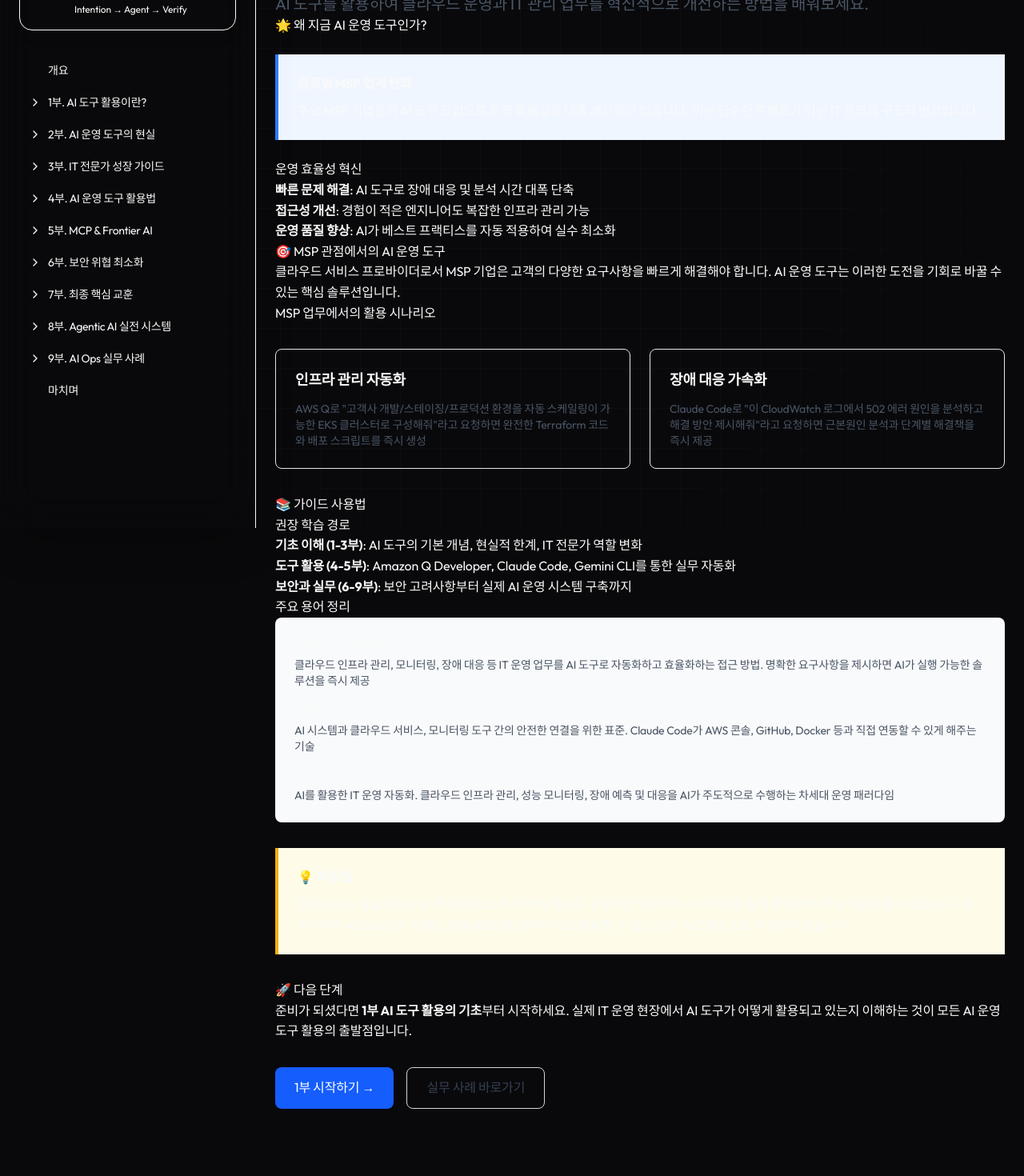
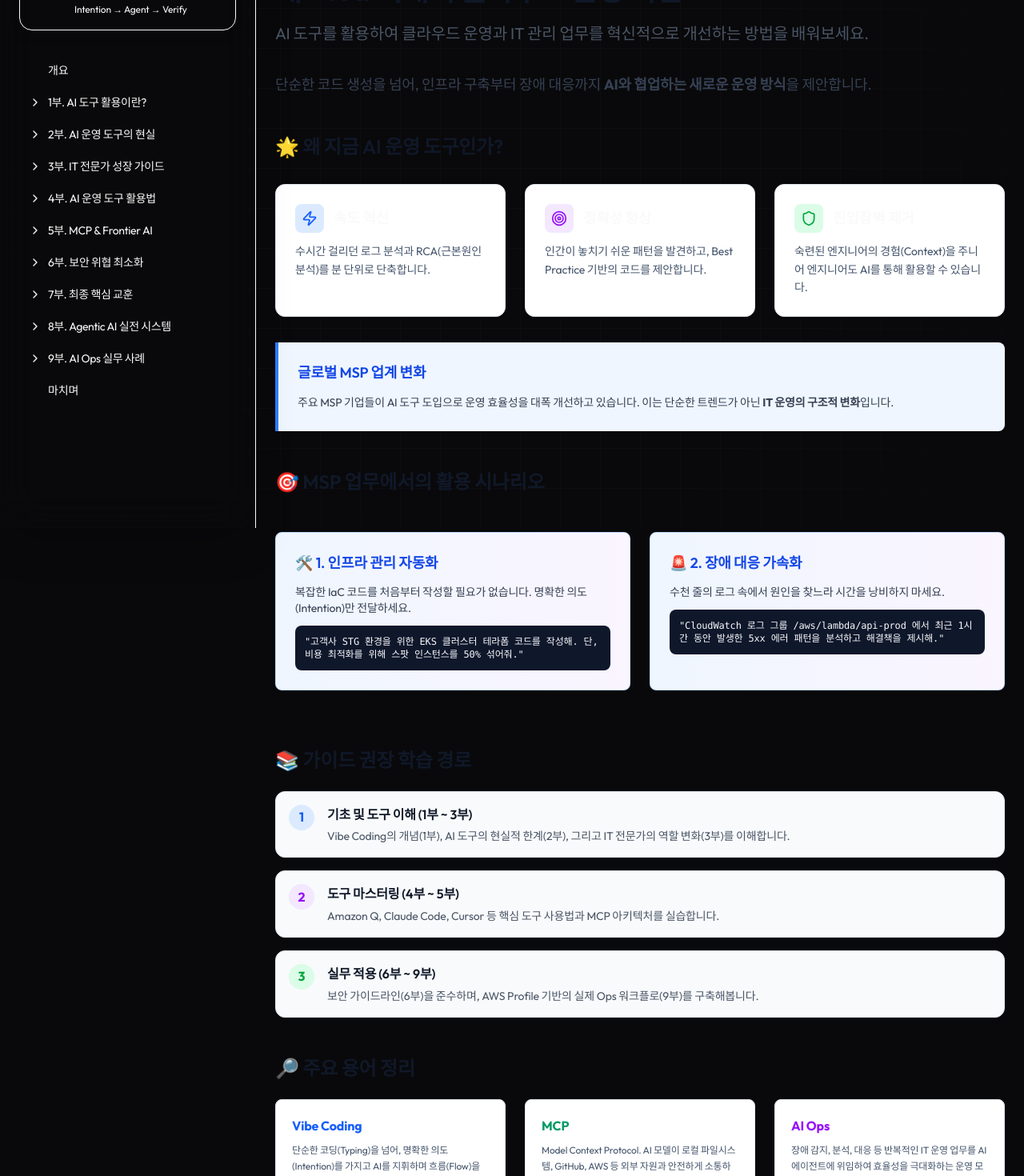
Before and after one commit to ryong-git/ai-coding-guide, a Next.js app: page /overview in a window 1280 px wide. Shown: the part 140-1610 px from the top of the page at 80% size. Before the commit the page ends 1558 px from the top, so only its background shows below. Built offline with nearby package versions, Linux system fonts and the light colour scheme.

Commit message:
docs: redesign overview page layout

```diff
--- a/src/app/overview/page.tsx
+++ b/src/app/overview/page.tsx
@@ -1,119 +1,157 @@
+import Link from "next/link";
+import { ArrowRight, Zap, Target, Shield, Layers } from "lucide-react";
+import { PageTitle, SectionTitle, SubsectionTitle, Lead, Paragraph } from "@/components/ui/typography";
+import { InfoBox, FeatureBox } from "@/components/ui/info-box";
+
 export default function OverviewPage() {
   return (
     <div className="prose prose-lg max-w-none dark:prose-invert">
-      <h1>개요 - AI 시대의 클라우드 운영 혁신</h1>
+      <PageTitle
+        subtitle="AI 도구를 활용하여 클라우드 운영과 IT 관리 업무를 혁신적으로 개선하는 방법을 배워보세요."
+      >
+        개요: AI 시대의 클라우드 운영 혁신
+      </PageTitle>
 
-      <p className="text-xl text-gray-600 dark:text-gray-300">
-        AI 도구를 활용하여 클라우드 운영과 IT 관리 업무를 혁신적으로 개선하는 방법을 배워보세요.
-      </p>
+      <Lead>
+        단순한 코드 생성을 넘어, 인프라 구축부터 장애 대응까지 <strong>AI와 협업하는 새로운 운영 방식</strong>을 제안합니다.
+      </Lead>
 
-      <h2>🌟 왜 지금 AI 운영 도구인가?</h2>
+      <SectionTitle>🌟 왜 지금 AI 운영 도구인가?</SectionTitle>
 
-      <div className="bg-blue-50 dark:bg-blue-900/20 border-l-4 border-blue-500 p-6 my-6">
-        <p className="mb-2"><strong>글로벌 MSP 업계 변화</strong></p>
-        <p>주요 MSP 기업들이 AI 도구 도입으로 운영 효율성을 대폭 개선하고 있습니다. 이는 단순한 트렌드가 아닌 IT 운영의 구조적 변화입니다.</p>
-      </div>
-
-      <h3>운영 효율성 혁신</h3>
-      <ul>
-        <li><strong>빠른 문제 해결</strong>: AI 도구로 장애 대응 및 분석 시간 대폭 단축</li>
-        <li><strong>접근성 개선</strong>: 경험이 적은 엔지니어도 복잡한 인프라 관리 가능</li>
-        <li><strong>운영 품질 향상</strong>: AI가 베스트 프랙티스를 자동 적용하여 실수 최소화</li>
-      </ul>
-
-      <h2>🎯 MSP 관점에서의 AI 운영 도구</h2>
-
-      <p>
-        클라우드 서비스 프로바이더로서 MSP 기업은 고객의 다양한 요구사항을 빠르게 해결해야 합니다.
-        AI 운영 도구는 이러한 도전을 기회로 바꿀 수 있는 핵심 솔루션입니다.
-      </p>
-
-      <h3>MSP 업무에서의 활용 시나리오</h3>
-      <div className="grid md:grid-cols-2 gap-6 my-8">
-        <div className="border border-gray-200 dark:border-gray-700 rounded-lg p-6">
-          <h4 className="text-lg font-semibold mb-3">인프라 관리 자동화</h4>
-          <p className="text-sm text-gray-600 dark:text-gray-400">
-            AWS Q로 "고객사 개발/스테이징/프로덕션 환경을 자동 스케일링이 가능한 EKS 클러스터로 구성해줘"라고 요청하면
-            완전한 Terraform 코드와 배포 스크립트를 즉시 생성
+      <div className="grid md:grid-cols-3 gap-6 my-8">
+        <div className="bg-white dark:bg-slate-900 border border-slate-200 dark:border-slate-800 rounded-xl p-6 shadow-sm">
+          <div className="flex items-center gap-3 mb-3">
+            <div className="p-2 bg-blue-100 dark:bg-blue-900 rounded-lg text-blue-600 dark:text-blue-300">
+              <Zap className="w-5 h-5" />
+            </div>
+            <h3 className="font-semibold text-lg m-0">속도 혁신</h3>
+          </div>
+          <p className="text-sm text-slate-600 dark:text-slate-400 m-0 leading-relaxed">
+            수시간 걸리던 로그 분석과 RCA(근본원인분석)를 분 단위로 단축합니다.
           </p>
         </div>
-        <div className="border border-gray-200 dark:border-gray-700 rounded-lg p-6">
-          <h4 className="text-lg font-semibold mb-3">장애 대응 가속화</h4>
-          <p className="text-sm text-gray-600 dark:text-gray-400">
-            Claude Code로 "이 CloudWatch 로그에서 502 에러 원인을 분석하고 해결 방안 제시해줘"라고 요청하면
-            근본원인 분석과 단계별 해결책을 즉시 제공
+
+        <div className="bg-white dark:bg-slate-900 border border-slate-200 dark:border-slate-800 rounded-xl p-6 shadow-sm">
+          <div className="flex items-center gap-3 mb-3">
+            <div className="p-2 bg-purple-100 dark:bg-purple-900 rounded-lg text-purple-600 dark:text-purple-300">
+              <Target className="w-5 h-5" />
+            </div>
+            <h3 className="font-semibold text-lg m-0">정확성 향상</h3>
+          </div>
+          <p className="text-sm text-slate-600 dark:text-slate-400 m-0 leading-relaxed">
+            인간이 놓치기 쉬운 패턴을 발견하고, Best Practice 기반의 코드를 제안합니다.
+          </p>
+        </div>
+
+        <div className="bg-white dark:bg-slate-900 border border-slate-200 dark:border-slate-800 rounded-xl p-6 shadow-sm">
+          <div className="flex items-center gap-3 mb-3">
+            <div className="p-2 bg-green-100 dark:bg-green-900 rounded-lg text-green-600 dark:text-green-300">
+              <Shield className="w-5 h-5" />
+            </div>
+            <h3 className="font-semibold text-lg m-0">진입장벽 제거</h3>
+          </div>
+          <p className="text-sm text-slate-600 dark:text-slate-400 m-0 leading-relaxed">
+            숙련된 엔지니어의 경험(Context)을 주니어 엔지니어도 AI를 통해 활용할 수 있습니다.
           </p>
         </div>
       </div>
 
-      <h2>📚 가이드 사용법</h2>
+      <InfoBox type="info" title="글로벌 MSP 업계 변화">
+        주요 MSP 기업들이 AI 도구 도입으로 운영 효율성을 대폭 개선하고 있습니다. 이는 단순한 트렌드가 아닌 <strong>IT 운영의 구조적 변화</strong>입니다.
+      </InfoBox>
 
-      <h3>권장 학습 경로</h3>
-      <ol>
-        <li><strong>기초 이해 (1-3부)</strong>: AI 도구의 기본 개념, 현실적 한계, IT 전문가 역할 변화</li>
-        <li><strong>도구 활용 (4-5부)</strong>: Amazon Q Developer, Claude Code, Gemini CLI를 통한 실무 자동화</li>
-        <li><strong>보안과 실무 (6-9부)</strong>: 보안 고려사항부터 실제 AI 운영 시스템 구축까지</li>
-      </ol>
 
-      <h3>주요 용어 정리</h3>
+      <SectionTitle>🎯 MSP 업무에서의 활용 시나리오</SectionTitle>
 
-      <div className="bg-gray-50 dark:bg-gray-800 rounded-lg p-6 space-y-4">
-        <div>
-          <h4 className="font-semibold">AI 운영 도구 활용</h4>
-          <p className="text-sm text-gray-600 dark:text-gray-400">
-            클라우드 인프라 관리, 모니터링, 장애 대응 등 IT 운영 업무를 AI 도구로 자동화하고 효율화하는 접근 방법.
-            명확한 요구사항을 제시하면 AI가 실행 가능한 솔루션을 즉시 제공
+      <div className="grid md:grid-cols-2 gap-6 my-6">
+        <FeatureBox title="🛠️ 1. 인프라 관리 자동화">
+          <p className="mb-3 text-sm">
+            복잡한 IaC 코드를 처음부터 작성할 필요가 없습니다. 명확한 의도(Intention)만 전달하세요.
+          </p>
+          <div className="bg-slate-900 text-slate-50 rounded-lg p-3 text-xs font-mono">
+            "고객사 STG 환경을 위한 EKS 클러스터 테라폼 코드를 작성해.
+            단, 비용 최적화를 위해 스팟 인스턴스를 50% 섞어줘."
+          </div>
+        </FeatureBox>
+
+        <FeatureBox title="🚨 2. 장애 대응 가속화">
+          <p className="mb-3 text-sm">
+            수천 줄의 로그 속에서 원인을 찾느라 시간을 낭비하지 마세요.
+          </p>
+          <div className="bg-slate-900 text-slate-50 rounded-lg p-3 text-xs font-mono">
+            "CloudWatch 로그 그룹 /aws/lambda/api-prod 에서
+            최근 1시간 동안 발생한 5xx 에러 패턴을 분석하고 해결책을 제시해."
+          </div>
+        </FeatureBox>
+      </div>
+
+
+      <SectionTitle>📚 가이드 권장 학습 경로</SectionTitle>
+
+      <div className="space-y-4">
+        <div className="flex gap-4 p-4 rounded-xl border border-slate-200 dark:border-slate-800 bg-slate-50 dark:bg-slate-900/50">
+          <div className="flex-shrink-0 w-8 h-8 rounded-full bg-blue-100 dark:bg-blue-900 text-blue-600 dark:text-blue-400 flex items-center justify-center font-bold">1</div>
+          <div>
+            <h4 className="font-semibold m-0 text-gray-900 dark:text-white">기초 및 도구 이해 (1부 ~ 3부)</h4>
+            <p className="text-sm text-gray-600 dark:text-gray-400 mt-1 m-0">
+              Vibe Coding의 개념(1부), AI 도구의 현실적 한계(2부), 그리고 IT 전문가의 역할 변화(3부)를 이해합니다.
+            </p>
+          </div>
+        </div>
+
+        <div className="flex gap-4 p-4 rounded-xl border border-slate-200 dark:border-slate-800 bg-slate-50 dark:bg-slate-900/50">
+          <div className="flex-shrink-0 w-8 h-8 rounded-full bg-purple-100 dark:bg-purple-900 text-purple-600 dark:text-purple-400 flex items-center justify-center font-bold">2</div>
+          <div>
+            <h4 className="font-semibold m-0 text-gray-900 dark:text-white">도구 마스터링 (4부 ~ 5부)</h4>
+            <p className="text-sm text-gray-600 dark:text-gray-400 mt-1 m-0">
+              Amazon Q, Claude Code, Cursor 등 핵심 도구 사용법과 MCP 아키텍처를 실습합니다.
+            </p>
+          </div>
+        </div>
+
+        <div className="flex gap-4 p-4 rounded-xl border border-slate-200 dark:border-slate-800 bg-slate-50 dark:bg-slate-900/50">
+          <div className="flex-shrink-0 w-8 h-8 rounded-full bg-green-100 dark:bg-green-900 text-green-600 dark:text-green-400 flex items-center justify-center font-bold">3</div>
+          <div>
+            <h4 className="font-semibold m-0 text-gray-900 dark:text-white">실무 적용 (6부 ~ 9부)</h4>
+            <p className="text-sm text-gray-600 dark:text-gray-400 mt-1 m-0">
+              보안 가이드라인(6부)을 준수하며, AWS Profile 기반의 실제 Ops 워크플로(9부)를 구축해봅니다.
+            </p>
+          </div>
+        </div>
+      </div>
+
+      <SectionTitle>🔎 주요 용어 정리</SectionTitle>
+
+      <div className="grid md:grid-cols-3 gap-6 mb-12">
+        <div className="p-5 rounded-lg border border-slate-200 dark:border-slate-800 bg-white dark:bg-slate-900">
+          <div className="font-bold text-blue-600 dark:text-blue-400 mb-2">Vibe Coding</div>
+          <p className="text-xs text-slate-600 dark:text-slate-400 leading-relaxed m-0">
+            단순한 코딩(Typing)을 넘어, 명확한 의도(Intention)를 가지고 AI를 지휘하며 흐름(Flow)을 타는 개발 방식
           </p>
         </div>
-
-        <div>
-          <h4 className="font-semibold">MCP (Model Context Protocol)</h4>
-          <p className="text-sm text-gray-600 dark:text-gray-400">
-            AI 시스템과 클라우드 서비스, 모니터링 도구 간의 안전한 연결을 위한 표준.
-            Claude Code가 AWS 콘솔, GitHub, Docker 등과 직접 연동할 수 있게 해주는 기술
+        <div className="p-5 rounded-lg border border-slate-200 dark:border-slate-800 bg-white dark:bg-slate-900">
+          <div className="font-bold text-emerald-600 dark:text-emerald-400 mb-2">MCP</div>
+          <p className="text-xs text-slate-600 dark:text-slate-400 leading-relaxed m-0">
+            Model Context Protocol. AI 모델이 로컬 파일시스템, GitHub, AWS 등 외부 자원과 안전하게 소통하기 위한 표준 프로토콜
           </p>
         </div>
-
-        <div>
-          <h4 className="font-semibold">AI Ops</h4>
-          <p className="text-sm text-gray-600 dark:text-gray-400">
-            AI를 활용한 IT 운영 자동화. 클라우드 인프라 관리, 성능 모니터링, 장애 예측 및 대응을
-            AI가 주도적으로 수행하는 차세대 운영 패러다임
+        <div className="p-5 rounded-lg border border-slate-200 dark:border-slate-800 bg-white dark:bg-slate-900">
+          <div className="font-bold text-purple-600 dark:text-purple-400 mb-2">AI Ops</div>
+          <p className="text-xs text-slate-600 dark:text-slate-400 leading-relaxed m-0">
+            장애 감지, 분석, 대응 등 반복적인 IT 운영 업무를 AI 에이전트에 위임하여 효율성을 극대화하는 운영 모델
           </p>
         </div>
       </div>
 
-      <div className="bg-yellow-50 dark:bg-yellow-900/20 border-l-4 border-yellow-500 p-6 my-8">
-        <h4 className="font-semibold mb-2">💡 학습 팁</h4>
-        <p>
-          이론보다는 실습 중심으로 학습하세요. 각 섹션에 제공된 구체적인 명령어와 시나리오를
-          실제 환경에서 바로 적용해볼 수 있습니다. 특히 9부의 AI Ops 실무 사례는
-          실제 AWS 환경에서 바로 활용할 수 있는 실무 워크플로우로 구성되어 있습니다.
-        </p>
+      <div className="flex justify-end mt-8">
+        <Link
+          href="/part1/definition/"
+          className="inline-flex items-center gap-2 px-6 py-3 bg-blue-600 hover:bg-blue-700 text-white font-medium rounded-lg transition-colors shadow-lg hover:shadow-xl"
+        >
+          1부 시작하기 <ArrowRight className="w-4 h-4" />
+        </Link>
       </div>
 
-      <h2>🚀 다음 단계</h2>
-
-      <p>
-        준비가 되셨다면 <strong>1부 AI 도구 활용의 기초</strong>부터 시작하세요.
-        실제 IT 운영 현장에서 AI 도구가 어떻게 활용되고 있는지 이해하는 것이
-        모든 AI 운영 도구 활용의 출발점입니다.
-      </p>
-
-      <div className="flex gap-4 mt-8">
-        <a
-          href="/part1/definition/"
-          className="inline-flex items-center px-6 py-3 bg-blue-600 text-white rounded-lg hover:bg-blue-700 transition-colors"
-        >
-          1부 시작하기 →
-        </a>
-        <a
-          href="/part9/aws-profile/"
-          className="inline-flex items-center px-6 py-3 border border-gray-300 dark:border-gray-600 text-gray-700 dark:text-gray-300 rounded-lg hover:bg-gray-50 dark:hover:bg-gray-800 transition-colors"
-        >
-          실무 사례 바로가기
-        </a>
-      </div>
     </div>
-  )
+  );
 }
```
